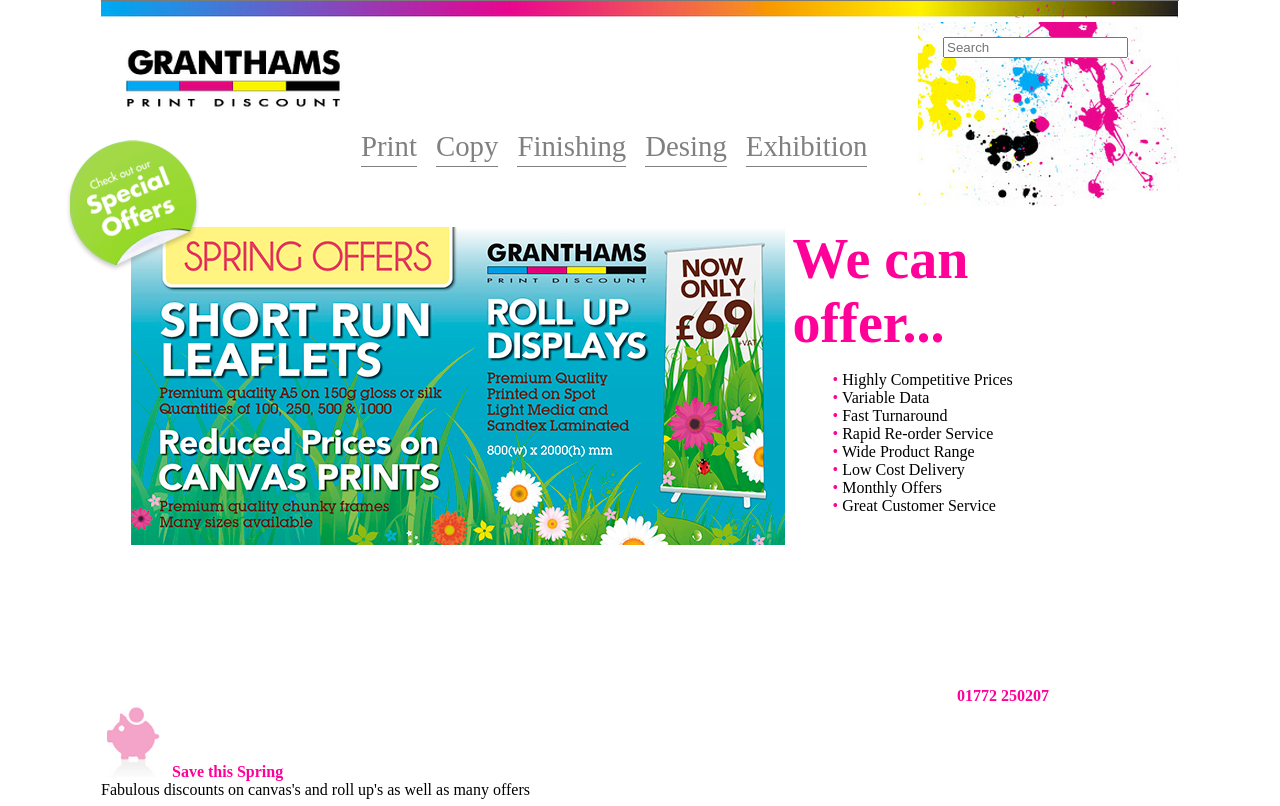
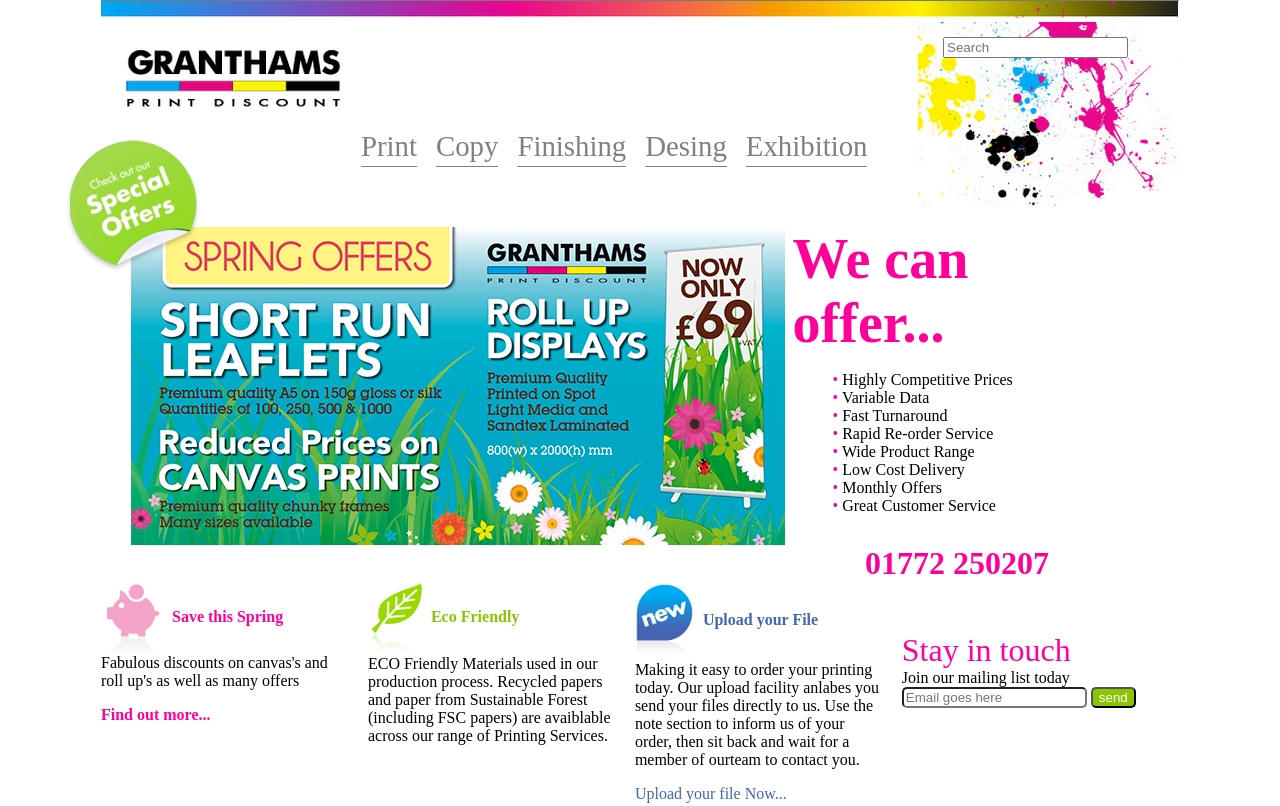
Before and after one commit to PatriciaQuevedo/pw218311, a plain HTML site: page practica02css3/index.html in a window 1280 px wide. Shown: the top 806 px of the page. Drawn offline with Linux system fonts and the light colour scheme.

Commit message:
Practica terminada

```diff
--- a/practica02css3/CSS/estilos.css
+++ b/practica02css3/CSS/estilos.css
@@ -3,6 +3,7 @@
 	margin: 0px auto;
 	max-width: 1078px;
 	min-width: 1078px;
+	/*border: 1px solid blue;*/
 
 }
 header input{
@@ -44,13 +45,14 @@
 #primerSeccion{
 	/*border:1px solid blue;*/
 	margin-top: 60px;
-	/*height: 318px;*/
+	height: 318px;
 
 }
 #primerSeccion article{
 	/*border:1px solid red;*/
 	display: inline-block;
 	vertical-align: top;
+
 }
 
 
@@ -71,15 +73,49 @@
 	color: #FF0099;
 	content: "• ";
 }
+
+#secc03art04{
+	padding-top: 50px;
+}
+#terceraSeccion article{
+	display: inline-block;
+	width: 23%;
+	vertical-align: top;
+	margin-right: 15px;
+
+}
+#terceraSeccion article input[type="email"]{
+	border-radius: 5px;
+}
+
+#terceraSeccion article input[type="button"]{
+	border-radius: 5px;
+	background: #8BC500;
+	color:white;
+}
+
+#terceraSeccion article img{
+	vertical-align: middle;
+}
 #segundaSeccion article{
 	padding-right: 130px;
 	text-align: right;
 }
+.colorazul{
+	color:#4267B3;
+}
 .colorrosa{
 	color: #FF0099;
 }
+.colorverde{
+	color:#8BC500;
+}
+
 .letragrande{
 	font-size: 3.5em;
+}
+.letramediana{
+	font-size: 2em;
 }
 .nito{
 	font-weight: bold;
--- a/practica02css3/index.html
+++ b/practica02css3/index.html
@@ -83,7 +83,8 @@
 		    </span>
 
 		</article>
-		<article>
+		<article id="secc03art04">
+
 			<span class="colorrosa letramediana">
 			Stay in touch
 		    </span>
```
